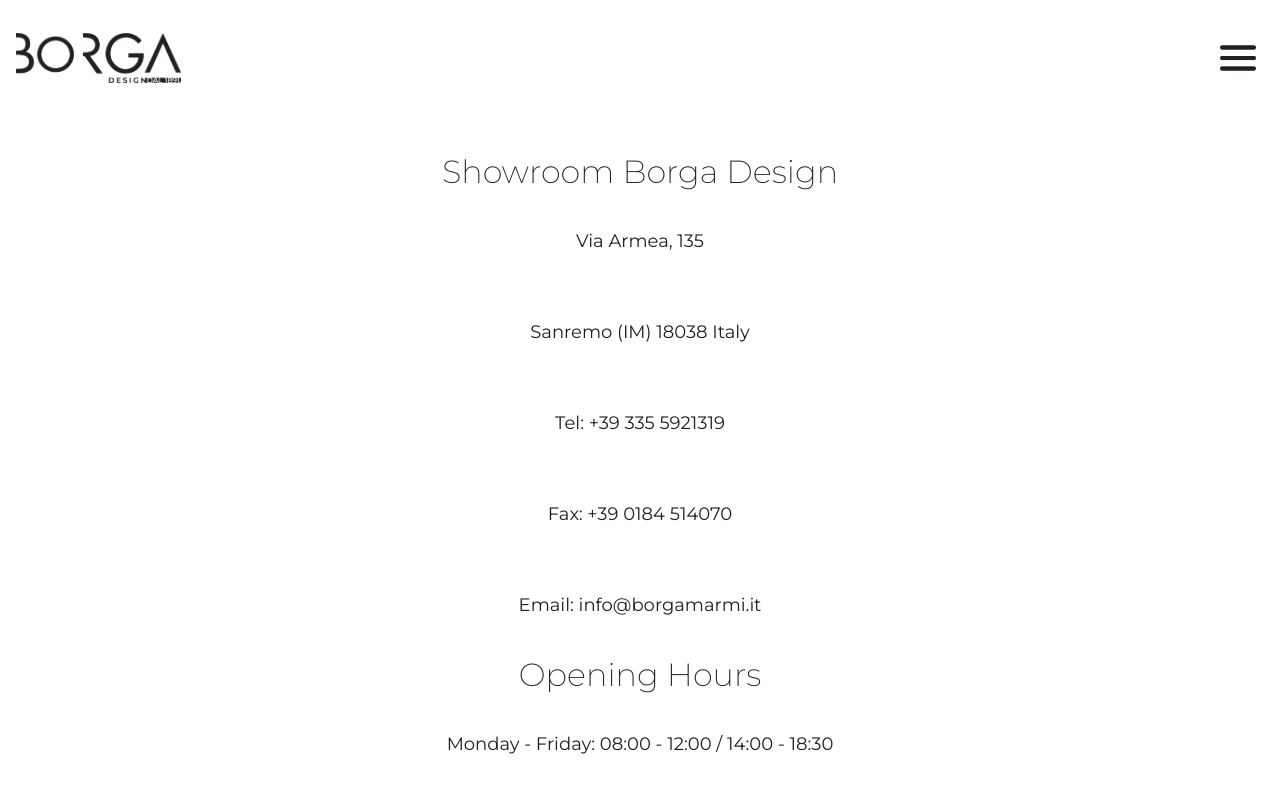
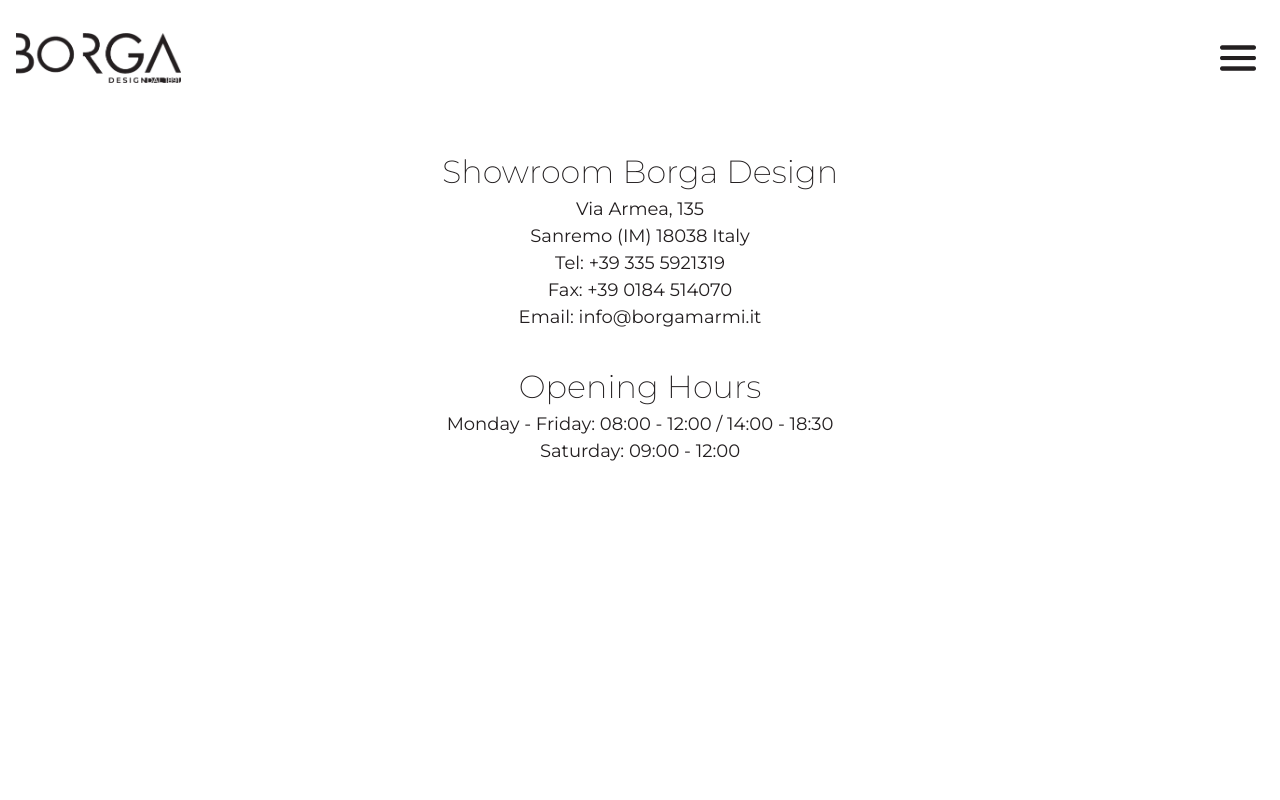
Before and after one commit to Nat1985/borgadesign_next, a Next.js app: page /en/contacts in a window 1280 px wide. Shown: the top 800 px of the page. Built offline with nearby package versions, Linux system fonts and the light colour scheme.

Commit message:
Contact page updated

```diff
--- a/app/[lng]/(pages)/contacts/page.js
+++ b/app/[lng]/(pages)/contacts/page.js
@@ -3,7 +3,7 @@
 import SmoothModal from '../../components/SmoothModal'
 import React from 'react'
 import Link from 'next/link';
-import { MainButton } from '../../components/buttons';
+import { MainButton, RedButton } from '../../components/buttons';
 
 function page({ params }) {
     const { lng } = params;
@@ -15,21 +15,27 @@
                 <h3>
                     {t.Footer.title}
                 </h3>
-                <p className="p-footer">{t.Footer.street}</p>
-                <p className="p-footer">{t.Footer.city}</p>
-                <p className="p-footer">{t.Footer.tel}</p>
-                <p className="p-footer">{t.Footer.fax}</p>
-                <p className="p-footer">{t.Footer.email}</p>
+                <ul>
+                    <li className="p-footer">{t.Footer.street}</li>
+                    <li className="p-footer">{t.Footer.city}</li>
+                    <li className="p-footer">{t.Footer.tel}</li>
+                    <li className="p-footer">{t.Footer.fax}</li>
+                    <li className="p-footer">{t.Footer.email}</li>
+                </ul>
+
             </div>
-            <div className="flex flex-col items-center text-center">
+            <div className="flex flex-col items-center text-center mt-8">
                 <h3>
                     {t.Footer.openingHours}
                 </h3>
-                <p>{t.Footer.week}</p>
-                <p>{t.Footer.weekEnd}</p>
+                <ul>
+                    <li>{t.Footer.week}</li>
+                    <li>{t.Footer.weekEnd}</li>
+                </ul>
+
             </div>
             <div className='w-full flex justify-center pt-16'>
-                <Link href="mailto:info@borgamarmi.it"><MainButton text={t.Footer.contact} /></Link>
+                <Link href="mailto:info@borgamarmi.it"><RedButton text={t.Footer.contact} /></Link>
             </div>
         </PageContainer>
     )
--- a/app/[lng]/components/buttons.js
+++ b/app/[lng]/components/buttons.js
@@ -1,3 +1,6 @@
 export const MainButton = ({ text, click, isTextWhite }) => {
     return <button className={`border border-rose-700 py-2 px-4 rounded bg-white bg-opacity-10 hover:bg-opacity-20 ${isTextWhite && 'text-white'}`} onClick={click}>{text}</button>
 }
+export const RedButton = ({ text, click, isTextWhite }) => {
+    return <button className={`bg-rose-700 py-2 px-4 rounded bg-white hover:bg-opacity-80 text-white`} onClick={click}>{text}</button>
+}
```
